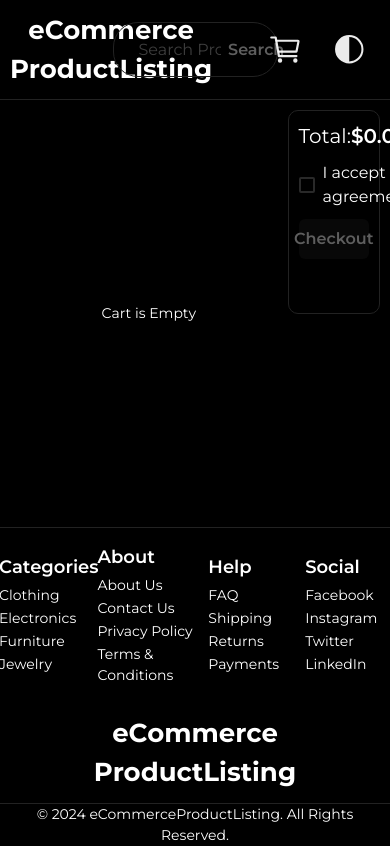
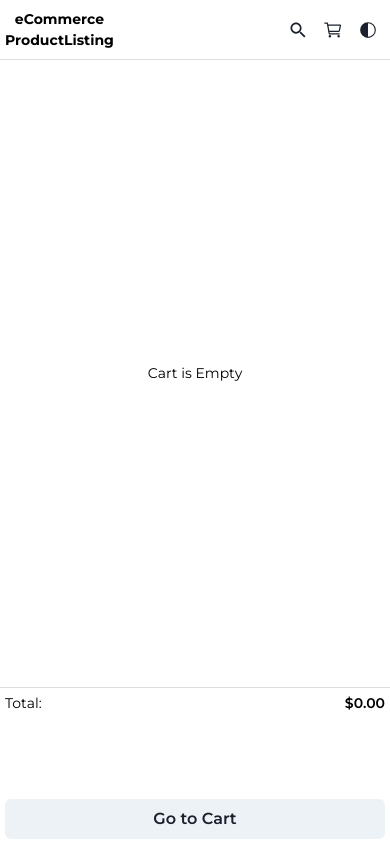
Before and after one commit to saintyusuf/case-eCommerceProductListing, a React (Create React App) app: page /cart in a window 390 px wide. Both pictures are taken after a click on the button 348 px from the left and 49 px from the top of the page. Shown: the top 846 px of the page. Built offline with nearby package versions, Linux system fonts and the light colour scheme.

Commit message:
FIX: header responsive

```diff
--- a/public/index.html
+++ b/public/index.html
@@ -3,7 +3,7 @@
   <head>
     <meta charset="utf-8" />
     <link rel="icon" href="%PUBLIC_URL%/favicon.ico" />
-    <meta name="viewport" content="width=device-width, initial-scale=1" />
+    <meta name="viewport" content="width=device-width, initial-scale=1, maximum-scale=1" />
     <meta name="theme-color" content="#000000" />
     <meta
       name="description"
--- a/src/chakra/theme.ts
+++ b/src/chakra/theme.ts
@@ -27,6 +27,7 @@ const theme = extendTheme({
         "--borderColor": mode("#ddd", "#222")(props),
         "--bgColor": mode("#fff", "#000")(props),
         "--textColor": mode("#000", "#fff")(props),
+        "-webkit-tap-highlight-color": "transparent",
       }
     }),
   },
@@ -40,7 +41,7 @@ const theme = extendTheme({
   },
   breakpoints: {
     mobile: "0px",
-    desktop: "800px"
+    desktop: "900px"
   }
 })
 
--- a/src/components/cart.component.tsx
+++ b/src/components/cart.component.tsx
@@ -53,7 +53,7 @@ const CartComponent = (props: Props) => {
 
   if (props.isVisible){
     return (
-      <Box ref={refCart} overflow="hidden" pos="absolute" right="0" top="50px" w="400px" h="400px" bg="var(--bgColor)" border="1px solid var(--borderColor)" borderRadius="10px" {...props}>
+      <Box ref={refCart} overflow="hidden" w="100%" h="100%" bg="var(--bgColor)" {...props}>
         <CartRows h="80%" cartItemsFullData={cartItemsFullData}/>
         <Box w="100%" h="20%" display="flex" flexDir="column" p="5px" borderTop="1px solid var(--borderColor)">
           <Box display="flex">
--- a/src/components/logo.component.tsx
+++ b/src/components/logo.component.tsx
@@ -4,7 +4,7 @@ import { Link } from "react-router-dom"
 const LogoComponent = (props:BoxProps) => {
   return (
     <Box as={Link} to="/" mx="auto" {...props}>
-      <Text fontSize={26} fontWeight={700} textAlign="center" w="100%" display="flex" flexDir="column">
+      <Text fontSize={{mobile: "14px", desktop: "26px"}} fontWeight={700} textAlign="center" w="100%" display="flex" flexDir="column">
         <span>eCommerce</span>
         <span>ProductListing</span>
       </Text>
--- a/src/layout/header.layout.tsx
+++ b/src/layout/header.layout.tsx
@@ -1,6 +1,7 @@
-import { Box, Input, Text, useColorMode } from "@chakra-ui/react"
+import { Box, Input, Text, useColorMode, useMediaQuery } from "@chakra-ui/react"
 import { IoCartOutline as IconCart } from "react-icons/io5"
 import { VscColorMode as IconColorMode } from "react-icons/vsc"
+import { IoMdSearch as IconSearch } from "react-icons/io"
 import ButtonComponent from "../components/button.component"
 import LogoComponent from "../components/logo.component"
 import CartComponent from "../components/cart.component"
@@ -12,6 +13,8 @@ import { useSearchParams } from "react-router-dom"
 
 const HeaderLayout = () => {
 
+  const [isMobile] = useMediaQuery("(max-width: 900px)")
+  const [isSearchVisible, setIsSearchVisible] = useState(isMobile ? false : true)
   const {colorMode, toggleColorMode} = useColorMode()
   const [searchParams, setSearchParams] = useSearchParams()
 
@@ -35,36 +38,62 @@ const HeaderLayout = () => {
     setSearch(searchParams.get("search") || "")
   },[searchParams])
 
+  useEffect(()=>{
+    setIsSearchVisible(isMobile ? false : true)
+  },[isMobile])
+
   return (
-    <Box position="fixed" left="0" top="0" zIndex={100} bg="var(--bgColor)" w="100%" h="100px" borderBottom="1px" borderColor="var(--borderColor)" p="10px">
+    <Box position="fixed" left="0" top="0" zIndex={100} bg="var(--bgColor)" w="100%" h={{mobile: "60px", desktop: "100px"}} borderBottom="1px" borderColor="var(--borderColor)" p={{mobile: "5px", desktop: "10px"}}>
       <Box display="flex" flexDir="row" w="100%" h="100%" maxW="1440px" margin="auto">
-        <Box display="flex" justifyItems="center" alignItems="center" w="25%">
+
+        <Box display="flex" justifyItems="center" alignItems="center" w={{mobile: "fit-content", desktop: "25%"}}>
           <LogoComponent/>
         </Box>
-        <Box w="50%" h="100%" display="flex" flexDir="row" justifyContent="start" alignItems="center" p="10px">
-          <Box w="100%" h="55px" border="1px" borderColor="var(--borderColor)" borderRadius="25px" display="flex" flexDir="row" p="5px">
-            <Input placeholder="Search Product" w="80%" h="100%" px="20px" border="0" focusBorderColor="transparent" value={search} onChange={(e)=>setSearch(e.target.value)} onKeyDown={(e)=>e.key === "Enter" && updateSearch()} />
-            <ButtonComponent w="20%" h="100%" bg="transparent" borderRadius="25px" onClick={()=>updateSearch()} isDisabled={!search}>Search</ButtonComponent>
+
+        <Box pos={{mobile: "absolute", desktop: "relative"}} left={{mobile: "0", desktop: "initial"}} top={{mobile: "60px", desktop: "initial"}} w={{mobile: "100%", desktop: "50%"}} h="100%" bg={{mobile: "#fff", desktop: "initial"}} borderBottom={{mobile: "1px solid var(--borderColor)", desktop: "initial"}} display={{mobile: isSearchVisible ? "flex" : "none", desktop: "flex"}} flexDir="row" justifyContent="start" alignItems="center" p={{mobile: "5px", desktop: "10px"}}>
+          <Box w="100%" h={{mobile: "35px", desktop: "55px"}} border="1px" borderColor="var(--borderColor)" borderRadius="25px" display="flex" flexDir="row" p={{mobile: "2.5px", desktop: "5px"}}>
+            <Input placeholder="Search Product" fontSize={{mobile: "12px", desktop: "16px"}} w="80%" h="100%" px={{mobile: "8px", desktop: "20px"}} border="0" focusBorderColor="transparent" value={search} onChange={(e)=>setSearch(e.target.value)} onKeyDown={(e)=>e.key === "Enter" && updateSearch()} />
+            <ButtonComponent fontSize={{mobile: "12px", desktop: "16px"}} fontWeight={{mobile: 400, desktop: 600}} w="20%" h="100%" bg="transparent" borderRadius="25px" onClick={()=>updateSearch()} isDisabled={!search}>Search</ButtonComponent>
           </Box>
         </Box>
-        <Box w="25%" h="100%" display="flex" flexDir="row" justifyContent="end" alignItems="center" p="10px">
-          <Box pos="relative" ml={5}>
-            <ButtonComponent id="cartButton" bg="transparent" onClick={()=>setIsCartVisible(!isCartVisible)}>
-              <IconCart size={35} pointerEvents="none"/>
+
+        <Box w={{mobile: "fit-content", desktop: "25%"}} h="100%" display="flex" flexDir="row" justifyContent="end" alignItems="center" p={{mobile: "2.5px", desktop: "10px"}} ml={{mobile: "auto", desktop: "initial"}}>
+          {
+            isMobile && (
+              <ButtonComponent ml={{mobile: "5px", desktop: "5px"}} bg="transparent" w={{mobile: "30px", desktop: "40px"}} h="auto" aspectRatio="1/1" onClick={()=>setIsSearchVisible(!isSearchVisible)}>
+                <Box as={IconSearch} fontSize={{mobile: 22, desktop: 24}}/>
+              </ButtonComponent>
+            )
+          }
+
+          <Box pos="relative" ml={{mobile: "5px", desktop: "5px"}}>
+            <ButtonComponent id="cartButton" bg="transparent" w={{mobile: "30px", desktop: "40px"}} h="auto" aspectRatio="1/1" onClick={()=>setIsCartVisible(!isCartVisible)}>
+              <Box as={IconCart} fontSize={{mobile: 22, desktop: 26}} pointerEvents="none"/>
               {
                 cartItemsLength > 0 && (
-                  <Box pointerEvents="none" pos="absolute" top="-5px" right="-5px" bg="red" borderRadius="100%" w="20px" h="20px" display="flex" justifyContent="center" alignItems="center">
-                    <Text fontSize="12px" color="white">{cartItemsLength}</Text>
+                  <Box pointerEvents="none" pos="absolute" top="-5px" right="-5px" zIndex="10" bg="red" borderRadius="100%" w={{mobile: "15px", desktop: "20px"}} h={{mobile: "15px", desktop: "20px"}} display="flex" justifyContent="center" alignItems="center">
+                    <Text fontSize={{mobile: "8px", desktop: "12px"}} color="white">{cartItemsLength}</Text>
                   </Box>
                 )
               }
             </ButtonComponent>
-            <CartComponent isVisible={isCartVisible} setIsVisible={(val:boolean)=>setIsCartVisible(val)}/>
+            <CartComponent isVisible={isCartVisible} setIsVisible={(val:boolean)=>setIsCartVisible(val)}
+              pos={{mobile: "fixed", desktop: "absolute"}}
+              right={{mobile: "0", desktop: "0"}}
+              top={{mobile: "60px", desktop: "50px"}}
+              border={{mobile: "initial", desktop: "1px solid var(--borderColor)"}}
+              borderRadius={{mobile: 0, desktop: "10px"}}
+              w={{mobile: "100%", desktop: "400px"}}
+              h={{mobile: "calc(100% - 60px)", desktop: "400px"}}
+              zIndex={100}
+            />
           </Box>
-          <ButtonComponent ml={5} bg="transparent" onClick={() => toggleColorMode()}>
-            <IconColorMode size={32.5}/>
+
+          <ButtonComponent ml={{mobile: "5px", desktop: "5px"}} bg="transparent" w={{mobile: "30px", desktop: "40px"}} h="auto" aspectRatio="1/1" onClick={()=>toggleColorMode()}>
+            <Box as={IconColorMode} fontSize={{mobile: 18, desktop: 24}}/>
           </ButtonComponent>
         </Box>
+
       </Box>
     </Box>
   )
```
